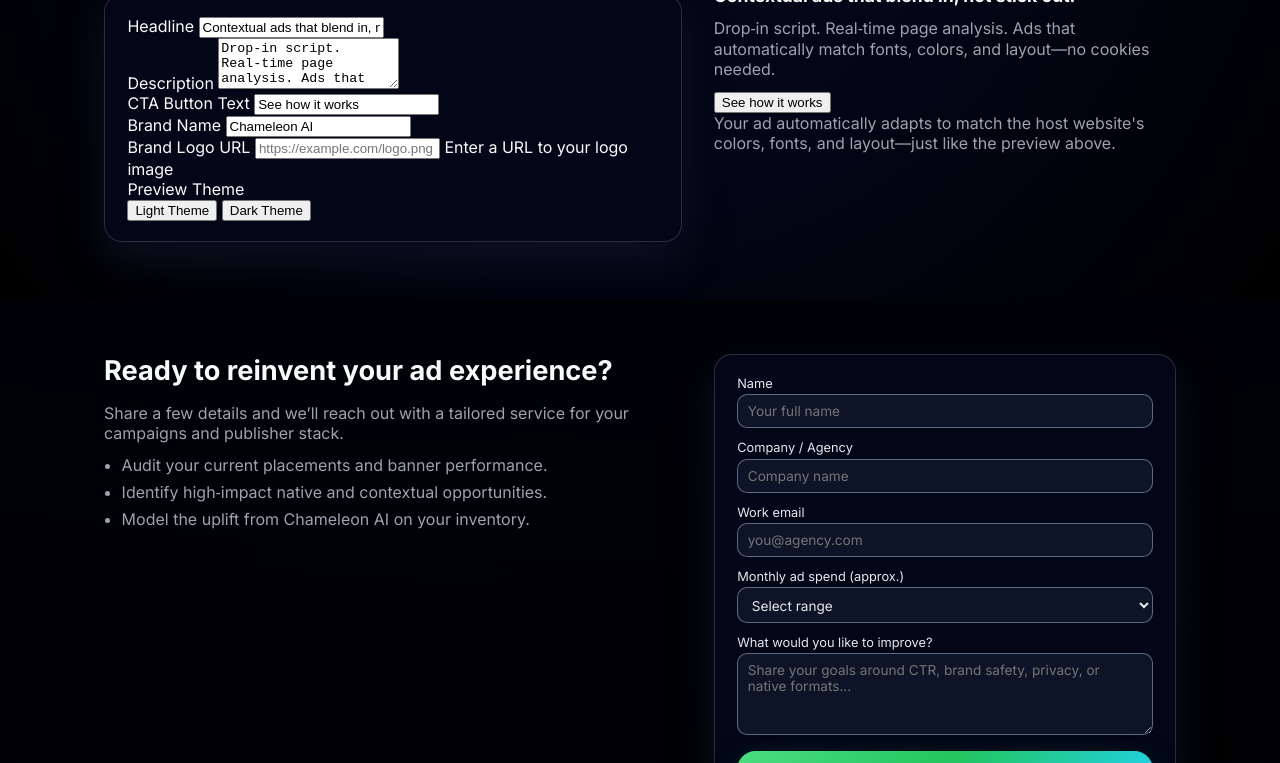
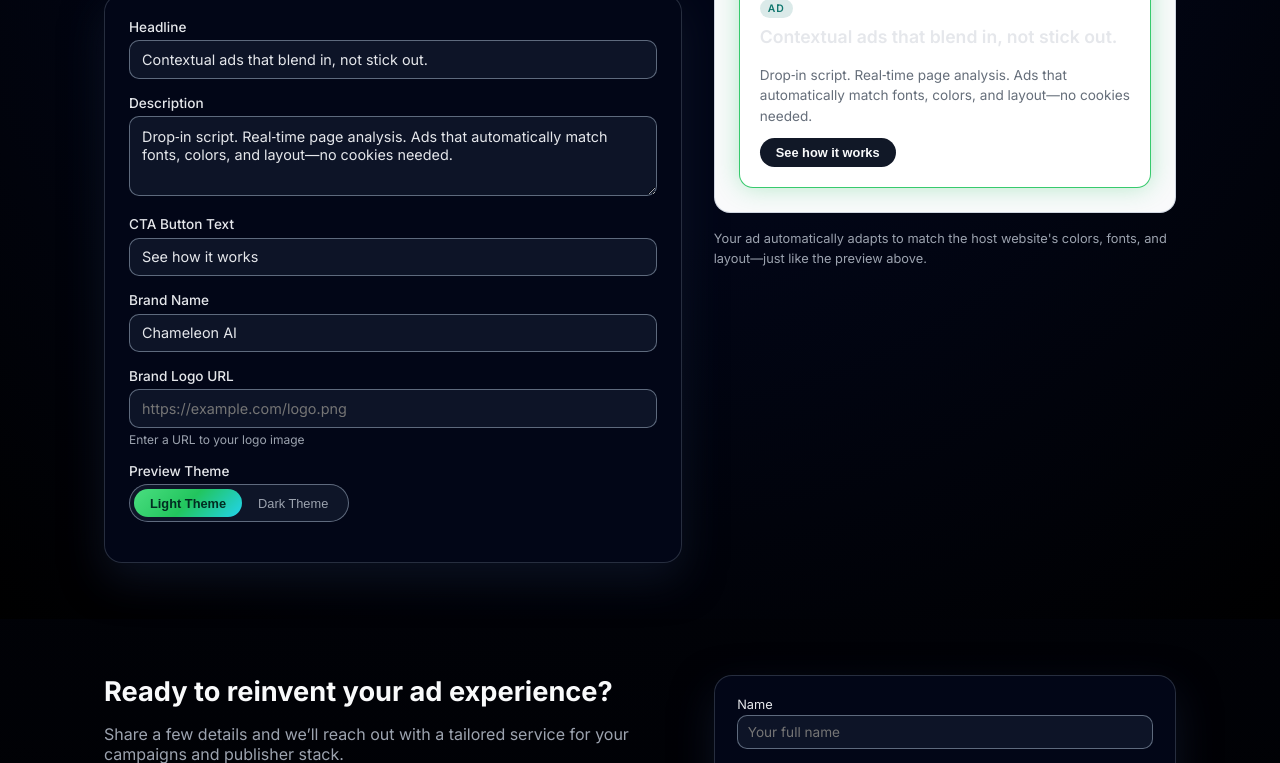
Before and after one commit to chirag07p/Chameleon-AI, a plain HTML site: page chameleon ai/index.html in a window 1280 px wide. Shown: the part 3365-4128 px from the top of the page. Drawn offline with Linux system fonts and the light colour scheme.

Commit message:
Add styles for ad creator and preview sections

```diff
--- a/chameleon ai/styles.css
+++ b/chameleon ai/styles.css
@@ -755,3 +755,224 @@ p {
     width: 100%;
   }
 }
+
+/* Ad Creator Section */
+.ad-creator-form {
+  padding: 1.5rem;
+}
+
+.ad-creator-form .field {
+  margin-bottom: 1rem;
+}
+
+.ad-creator-form label {
+  display: block;
+  font-size: 0.85rem;
+  color: #e5e7eb;
+  margin-bottom: 0.35rem;
+  font-weight: 500;
+}
+
+.ad-creator-form input,
+.ad-creator-form textarea {
+  width: 100%;
+  padding: 0.6rem 0.75rem;
+  border-radius: 10px;
+  border: 1px solid rgba(148, 163, 184, 0.6);
+  background: rgba(15, 23, 42, 0.9);
+  color: #e5e7eb;
+  font-family: inherit;
+  font-size: 0.9rem;
+  transition: border-color 0.2s ease, box-shadow 0.2s ease;
+}
+
+.ad-creator-form input:focus,
+.ad-creator-form textarea:focus {
+  outline: none;
+  border-color: var(--accent);
+  box-shadow: 0 0 0 2px rgba(74, 222, 128, 0.2);
+}
+
+.ad-creator-form textarea {
+  resize: vertical;
+  min-height: 80px;
+}
+
+.field-hint {
+  display: block;
+  font-size: 0.75rem;
+  color: var(--muted);
+  margin-top: 0.25rem;
+}
+
+.preview-logo {
+  height: 28px;
+  width: auto;
+  margin-bottom: 0.75rem;
+  display: block;
+}
+
+.theme-selector {
+  display: inline-flex;
+  padding: 0.25rem;
+  border-radius: 999px;
+  background: rgba(15, 23, 42, 0.95);
+  border: 1px solid rgba(148, 163, 184, 0.6);
+}
+
+.theme-btn {
+  background: transparent;
+  border: none;
+  padding: 0.4rem 1rem;
+  font-size: 0.8rem;
+  color: #9ca3af;
+  border-radius: 999px;
+  cursor: pointer;
+  transition: all 0.2s ease;
+}
+
+.theme-btn.active {
+  background: var(--accent-gradient);
+  color: #022c22;
+  font-weight: 600;
+}
+
+.theme-btn:hover:not(.active) {
+  color: #e5e7eb;
+}
+
+/* Ad Preview */
+.ad-preview-container {
+  position: sticky;
+  top: 100px;
+}
+
+.ad-preview-container h3 {
+  font-size: 1.1rem;
+  margin-bottom: 1rem;
+  color: #e5e7eb;
+}
+
+.ad-preview-wrapper {
+  border-radius: 16px;
+  padding: 1.5rem;
+  transition: all 0.3s ease;
+}
+
+.ad-preview-wrapper.light {
+  background: #f9fafb;
+  border: 1px solid rgba(148, 163, 184, 0.4);
+}
+
+.ad-preview-wrapper.dark {
+  background: #0f172a;
+  border: 1px solid rgba(148, 163, 184, 0.4);
+}
+
+.ad-preview {
+  border-radius: 14px;
+  padding: 1.25rem;
+  transition: all 0.3s ease;
+}
+
+.ad-preview.light {
+  background: #ffffff;
+  border: 1px solid rgba(34, 197, 94, 0.9);
+  box-shadow: 0 0 24px rgba(34, 197, 94, 0.3);
+  color: #111827;
+}
+
+.ad-preview.dark {
+  background: #1e293b;
+  border: 1px solid rgba(34, 197, 94, 0.9);
+  box-shadow: 0 0 24px rgba(34, 197, 94, 0.3);
+  color: #f1f5f9;
+}
+
+.preview-badge {
+  display: inline-flex;
+  align-items: center;
+  gap: 0.35rem;
+  font-size: 0.65rem;
+  text-transform: uppercase;
+  letter-spacing: 0.1em;
+  padding: 0.2rem 0.5rem;
+  border-radius: 999px;
+  margin-bottom: 0.5rem;
+  font-weight: 600;
+}
+
+.ad-preview.light .preview-badge {
+  background: rgba(15, 118, 110, 0.15);
+  color: #0f766e;
+}
+
+.ad-preview.dark .preview-badge {
+  background: rgba(34, 197, 94, 0.2);
+  color: #6ee7b7;
+}
+
+.preview-headline {
+  font-size: 1rem;
+  font-weight: 600;
+  margin: 0 0 0.5rem;
+  line-height: 1.3;
+}
+
+.preview-description {
+  font-size: 0.85rem;
+  margin: 0 0 0.75rem;
+  line-height: 1.5;
+  opacity: 0.85;
+}
+
+.ad-preview.light .preview-description {
+  color: #4b5563;
+}
+
+.ad-preview.dark .preview-description {
+  color: #94a3b8;
+}
+
+.preview-cta {
+  display: inline-block;
+  border-radius: 999px;
+  border: none;
+  padding: 0.45rem 1rem;
+  font-size: 0.8rem;
+  font-weight: 600;
+  cursor: pointer;
+  transition: all 0.2s ease;
+}
+
+.ad-preview.light .preview-cta {
+  background: #111827;
+  color: #f9fafb;
+}
+
+.ad-preview.light .preview-cta:hover {
+  background: #1f2937;
+}
+
+.ad-preview.dark .preview-cta {
+  background: #f9fafb;
+  color: #0f172a;
+}
+
+.ad-preview.dark .preview-cta:hover {
+  background: #e2e8f0;
+}
+
+.preview-note {
+  margin-top: 1rem;
+  font-size: 0.8rem;
+  color: var(--muted);
+  line-height: 1.5;
+}
+
+@media (max-width: 960px) {
+  .ad-preview-container {
+    position: static;
+    margin-top: 2rem;
+  }
+}
```
